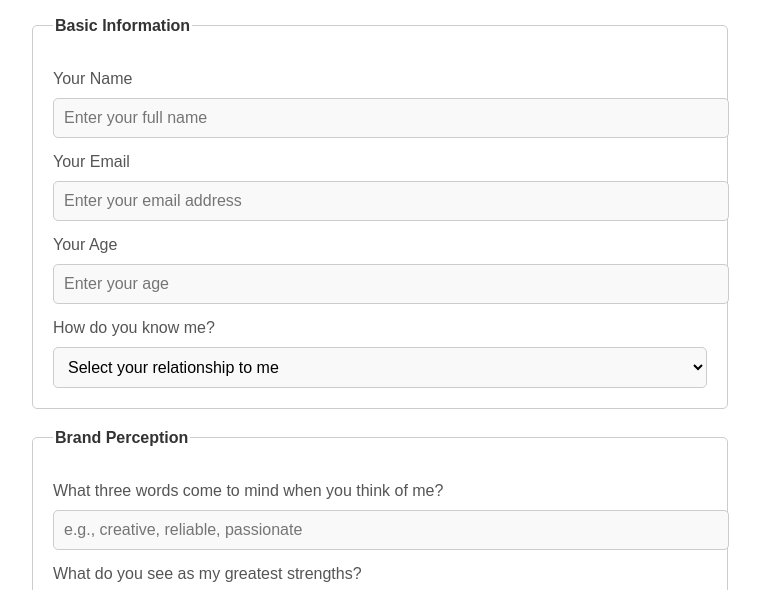
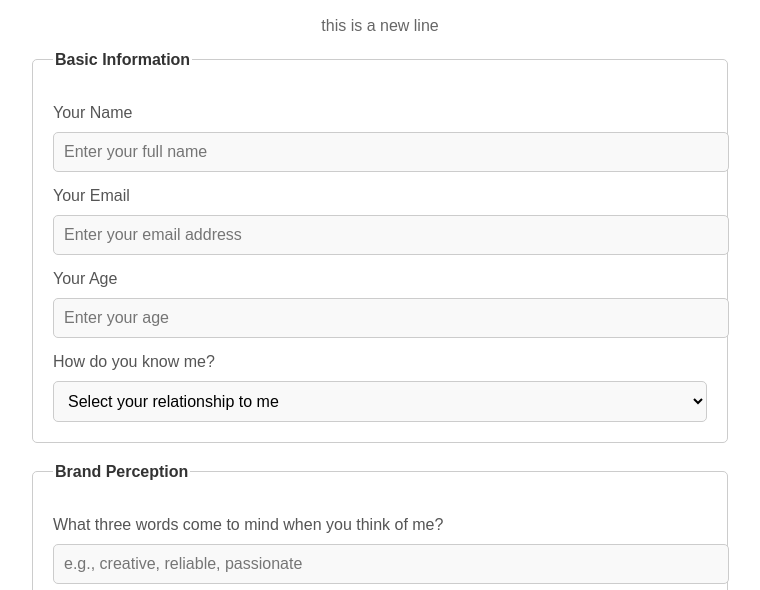
Before and after one commit to rajesh9658/Personal-Brand-Survey, a plain HTML site: page index.html in a window 1280 px wide. Shown: the part 187-777 px from the top of the page, without its empty margins (260-1020 px from the left). Drawn offline with Linux system fonts and the light colour scheme.

Commit message:
this is a new feacher

```diff
--- a/index.html
+++ b/index.html
@@ -15,6 +15,10 @@
   <form action="#" method="post">
 
     <!-- Section 1: Basic Information -->
+     <!-- this is a test comment-->
+      <!-- #region this is a new command-->
+
+      <p>this is a new line</p>
     <fieldset>
       <legend>Basic Information</legend>
 
```
